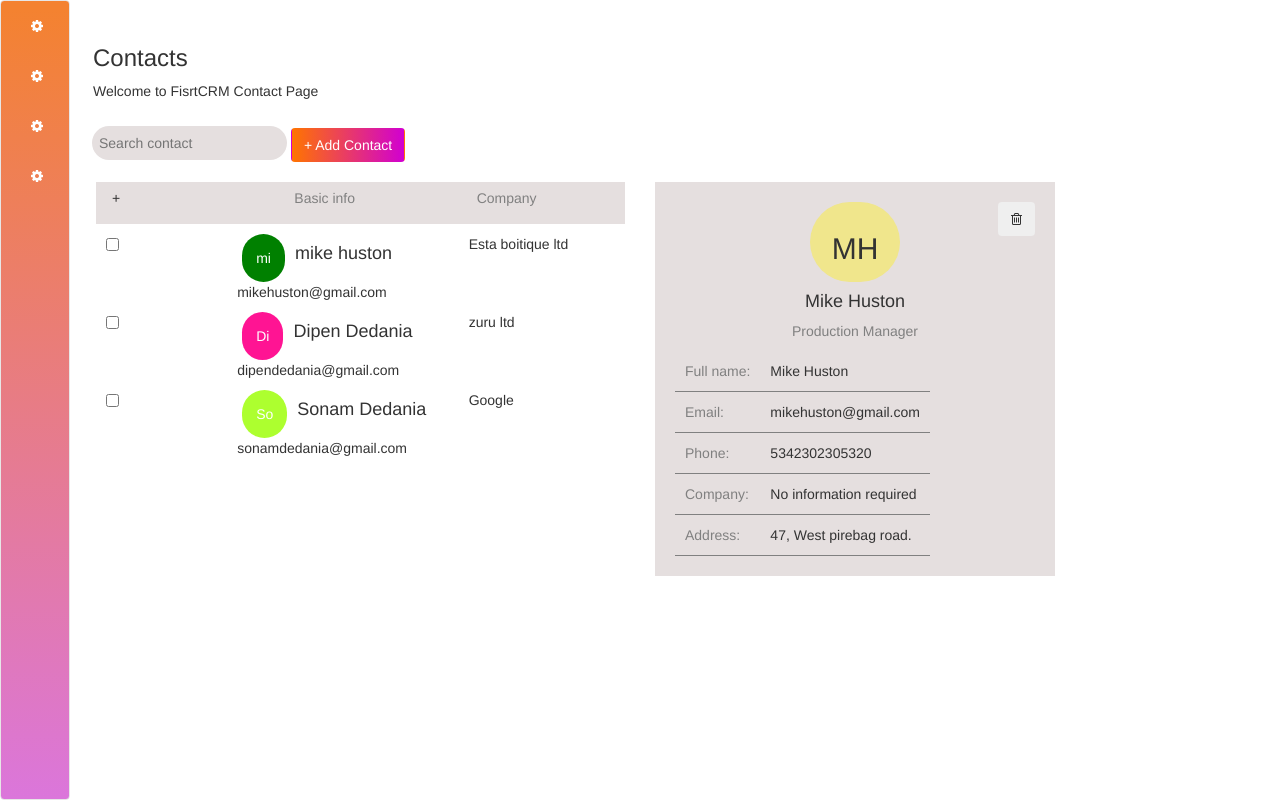
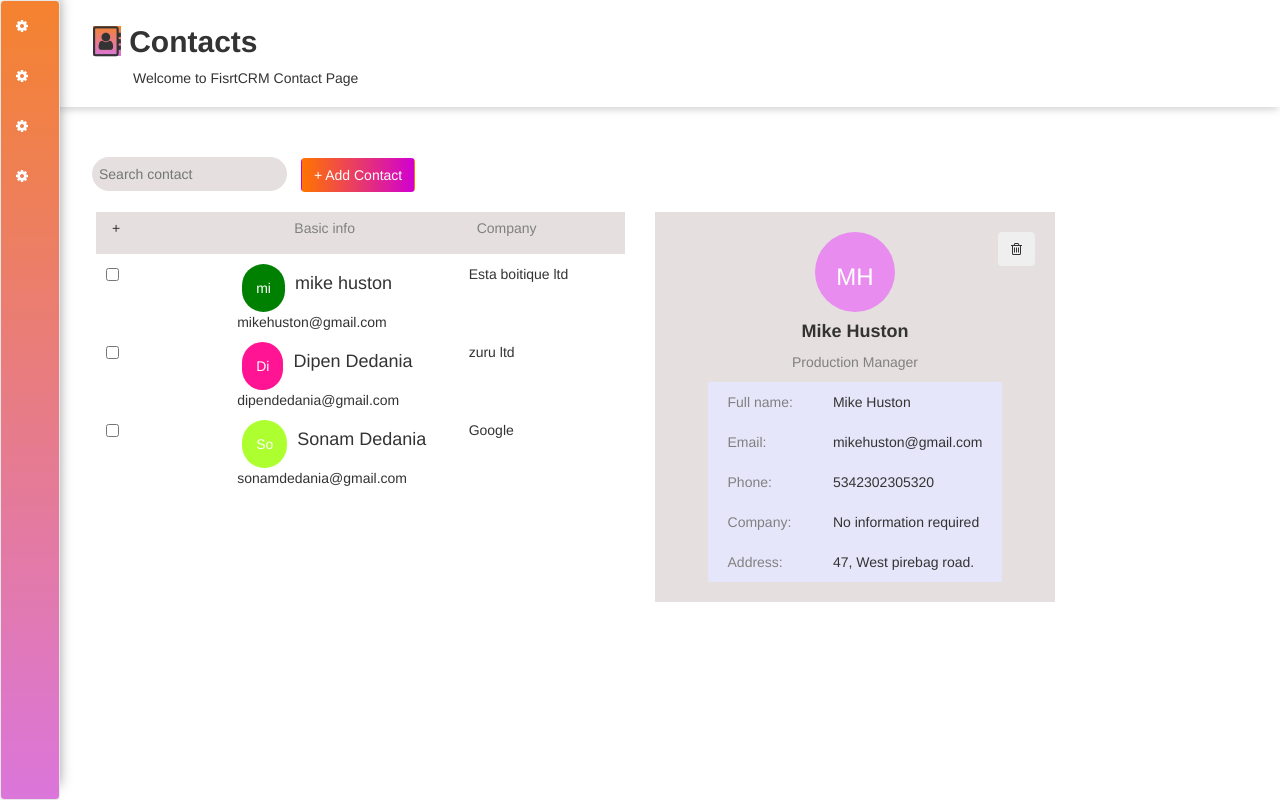
Before and after one commit to sonam-dedania/contact-list, a plain HTML site: page index.html in a window 1280 px wide. Drawn offline with nearby package versions, Linux system fonts and the light colour scheme; no server answers.

Commit message:
beautification of header and form

```diff
--- a/index.css
+++ b/index.css
@@ -1,14 +1,36 @@
+.bold
+{
+    font-weight: bold;
+}
 .contact
 {
     background-color: #ffffff;
-    padding-top: 25px;
+    padding-top: 5px;
     padding-left: 93px;
-    padding-bottom: 85px;
+    padding-bottom: 18px;
 }
-
+.contact i
+{
+    background: #f48230; /* Old browsers */
+    background: -moz-linear-gradient(top,  #f48230 1%, #db76db 100%); /* FF3.6-15 */
+    background: -webkit-linear-gradient(top,  #f48230 1%,#db76db 100%); /* Chrome10-25,Safari5.1-6 */
+    background: linear-gradient(to bottom,  #f48230 1%,#db76db 100%); /* W3C, IE10+, FF16+, Chrome26+, Opera12+, Safari7+ */
+    filter: progid:DXImageTransform.Microsoft.gradient( startColorstr='#f48230', endColorstr='#db76db',GradientType=0 ); /* IE6-9 */
+    }
+.contact p
+{
+    margin-left: 40px;
+}
+.contact-hr
+{
+    box-shadow: 4px 6px 9px -6px grey;
+    border: solid 0px #e5dfdf;
+    height: 15px;
+}
 .add-contact-btn
 {
 color: #ffffff;
+margin-left: 10px;
 background: #ff7400; /* Old browsers */
 background: -moz-linear-gradient(left,  #ff7400 0%, #d100d1 100%); /* FF3.6-15 */
 background: -webkit-linear-gradient(left,  #ff7400 0%,#d100d1 100%); /* Chrome10-25,Safari5.1-6 */
@@ -35,8 +57,9 @@ left: 0;
 margin: 0;
 padding: 0;
 height: 100%;
-width: 70px;
+width: 60px;
 z-index: 1;
+box-shadow: 4px -9px 13px -6px gray;
 /* Permalink - use to edit and share this gradient: https://colorzilla.com/gradient-editor/#f48230+1,db76db+100 */
 background: #f48230; /* Old browsers */
 background: -moz-linear-gradient(top,  #f48230 1%, #db76db 100%); /* FF3.6-15 */
@@ -44,15 +67,28 @@ background: -webkit-linear-gradient(top,  #f48230 1%,#db76db 100%); /* Chrome10-
 background: linear-gradient(to bottom,  #f48230 1%,#db76db 100%); /* W3C, IE10+, FF16+, Chrome26+, Opera12+, Safari7+ */
 filter: progid:DXImageTransform.Microsoft.gradient( startColorstr='#f48230', endColorstr='#db76db',GradientType=0 ); /* IE6-9 */
 }
-nav i
+nav ul li i
 {
     color: #ffffff;
+    text-align: center;
+    margin: 0 auto;
+}
+.nav-margin
+{
+    padding-left: 0px !important;
+    padding-right: 0px !important;
+    margin-left: 0 auto !important;
+    margin-right: 0px !important;
 }
 .contact1
 {
     margin-left: 92px;
-    margin-top: -70px;
+    margin-top: 50px;
     margin-bottom: 20px;
+}
+.hr-div
+{
+    margin-top: -44px;
 }
 .contact-info
 {
@@ -80,7 +116,7 @@ nav i
 {
     color: gray;
 }
-.yellow
+/*.yellow
 {
     background-color: khaki;
     border-radius: 50px;
@@ -90,6 +126,21 @@ nav i
     text-align: center;
     padding: 10px;
     margin: 0 auto;
+}*/
+.yellow
+{
+  width: 80px;
+  height: 80px;
+  line-height: 50px;
+  border-radius: 50%;
+  font-size: 20px;
+  color: #ffffff;
+  background: rgb(232, 140, 240);
+  justify-content: center;
+  align-items: center;
+  display: flex;
+  margin: 0 auto;
+  margin-left: 140px;
 }
 .center
 {
@@ -97,15 +148,19 @@ nav i
 }
 table
 {
+    margin: 0 auto;
     padding: 20px;
 }
 table tr
 {
-    border-bottom: solid 1px;
+    background-color: lavender;
     border-color: gray;
 }
 table tr td{
-    padding: 10px;
+    padding-top: 10px;
+    padding-bottom: 10px;
+    padding-left: 20px;
+    padding-right: 20px;
 }
 .header
 {
--- a/index.html
+++ b/index.html
@@ -15,7 +15,7 @@
 
 <body>
     <nav class="navbar navbar-default nav-background">
-        <div class="container-fluid">
+        <div class="container-fluid nav-margin">
             <ul class="nav navbar-nav">
                 <li><a href="#"><i class="fa fa-cog" aria-hidden="true"></i></a></li>
                 <li><a href="#"><i class="fa fa-cog" aria-hidden="true"></i></a></li>
@@ -26,8 +26,11 @@
     </nav>
 
     <div class="contact">
-        <h3>Contacts</h3>
+        <h2 class="bold"><i class="fa fa-address-book-o" aria-hidden="true"></i> Contacts</h2>
         <p>Welcome to FisrtCRM Contact Page</p>
+    </div>
+    <div class="hr-div">
+        <hr class="contact-hr" />
     </div>
     <div class="contact1">
         <input type="name" placeholder="Search contact" id="search">
@@ -79,16 +82,16 @@
 
     <div class="contact-info">
         <div class="row">
-            <div class="col-lg-6">
+            <div class="col-lg-6 col-md-6 col-sm-6">
                 <div class="header">
                     <div class="row">
-                        <div class="col-lg-4">
+                        <div class="col-lg-4 col-md-4 col-sm-4">
                             <p>+</p>
                         </div>
-                        <div class="col-lg-4">
+                        <div class="col-lg-4 col-md-4 col-sm-4">
                             <p class="gray">Basic info</p>
                         </div>
-                        <div class="col-lg-4">
+                        <div class="col-lg-4 col-md-4 col-sm-4">
                             <p class="gray">Company</p>
                         </div>
                     </div>
@@ -97,18 +100,19 @@
                 </div>
 
             </div>
-            <div class="col-lg-6">
+            <div class="col-lg-6 col-md-6 col-sm-6">
                 <div class="details">
                     <div class="center">
                         <button class="btn delete-btn" onClick="deleteContact()"><i class="fa fa-trash-o"
                                 aria-hidden="true"></i></button>
                         <div class="yellow">
-                            <h2>MH</h2>
+                            <h3>MH</h3>
                         </div>
-                        <h4 id="name">Mike Huston</h4>
+                        <h4 id="name" class="bold">Mike Huston</h4>
                         <p class="gray">Production Manager</p>
                     </div>
                     <table>
+                        <tbody>
                             <tr>
                                 <td class="gray">Full name:</td>
                                 <td id="fullname">Mike Huston</td>
@@ -129,11 +133,13 @@
                                 <td class="gray">Address:</td>
                                 <td id="address">47, West pirebag road.</td>
                             </tr>
+                        </tbody>
                     </table>
                 </div>
             </div>
         </div>
 
+        <div id="div1"></div>
 </body>
 
 </html>
--- a/index.js
+++ b/index.js
@@ -1,8 +1,7 @@
 // To Do
-// Side bar
+// Side bar & Top bar
 // beautification
-// Add contact
-// Delete contact
+// Search contact
 
 
 let api = [{
@@ -81,17 +80,17 @@ function displayContact() {
     let contactObject = "";
     for (let i = 0; i < api.length; i++) {
         contactObject += '<div class="row" id="c' + i + '" onClick="updateInfo(' + i + ')">';
-        contactObject += '    <div class="col-lg-2">';
+        contactObject += '    <div class="col-sm-2">';
         contactObject += '        <input type="checkbox">';
         contactObject += '    </div>';
-        contactObject += '    <div class="col-lg-6">';
+        contactObject += '    <div class="col-sm-6">';
         contactObject += '        <div class="color-box ' + api[i].color + '">' + api[i].name.substr(0, 2) + '</div>';
         contactObject += '        <div class="basic-info">';
         contactObject += '            <h4>' + api[i].name + '</h4>';
         contactObject += '            <p>' + api[i].email + '</p>';
         contactObject += '        </div>';
         contactObject += '    </div>';
-        contactObject += '    <div class="col-lg-4">';
+        contactObject += '    <div class="col-sm-4">';
         contactObject += '        <p>' + api[i].company + '</p>';
         contactObject += '    </div>';
         contactObject += '</div>';
@@ -101,9 +100,19 @@ function displayContact() {
     $('.contactListContainer').html(contactObject);
 }
 
+function ajaxTest() {
+    $.ajax({
+        url: "https://api.github.com/users", success: function (result) {
+            console.log(result);
+            // $("#div1").html(JSON.stringify(result));
+        }
+    });
+}
+
 $(document).ready(function () {
 
     displayContact();
     // addContact();
+    ajaxTest();
 
 });
```
Also changed, not shown: mockup.PNG (added). Lines whose indentation alone changed are shown as unchanged.
